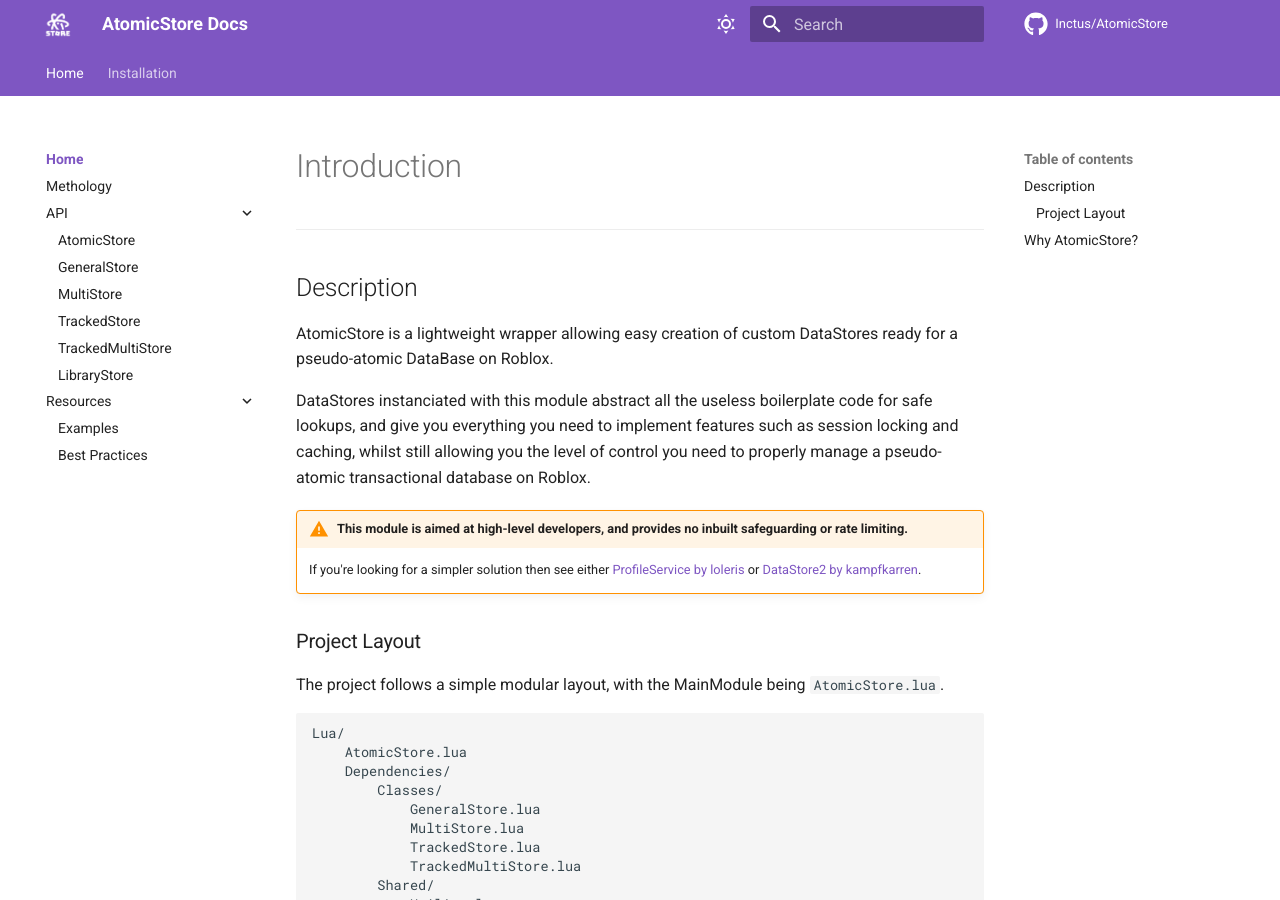
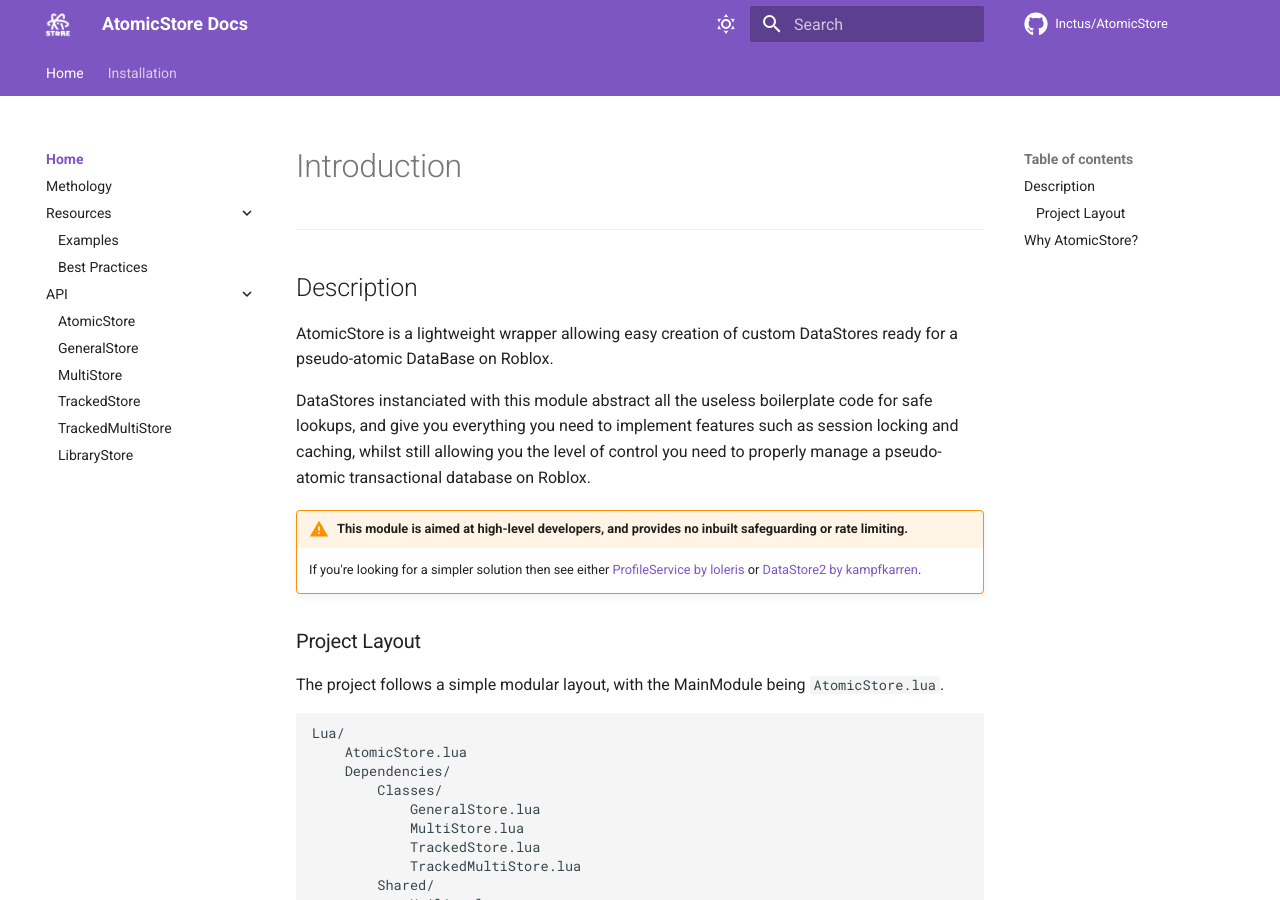
Before and after one commit to Inctus/AtomicStore, an MkDocs documentation site: the page built from docs/index.md, in a window 1280 px wide and 900 px high. Built offline with MkDocs 1.6.1 and Material for MkDocs 9.7.7, drawn with Linux system fonts in a browser that asks for light colours; comment, search, counter and statistics services are not loaded; part of the change alters nothing that is shown.

```diff
--- a/mkdocs.yml
+++ b/mkdocs.yml
@@ -7,6 +7,9 @@ nav:
     - Home:
         - Introduction: 'index.md'
         - Methology: 'Methodology.md'
+        - Resources:
+            - Examples: 'Resources/Examples.md'
+            - 'Best Practices': 'Resources/BestPractices.md'
         - API:
             - AtomicStore: 'API/AtomicStore.md'
             - GeneralStore: 'API/GeneralStore.md'
@@ -14,9 +17,6 @@ nav:
             - TrackedStore: 'API/TrackedStore.md'
             - TrackedMultiStore: 'API/TrackedMultiStore.md'
             - LibraryStore: 'API/LibraryStore.md'
-        - Resources:
-            - Examples: 'Resources/Examples.md'
-            - 'Best Practices': 'Resources/BestPractices.md'
     - Installation: 'Installation.md'
 
 theme:
```
